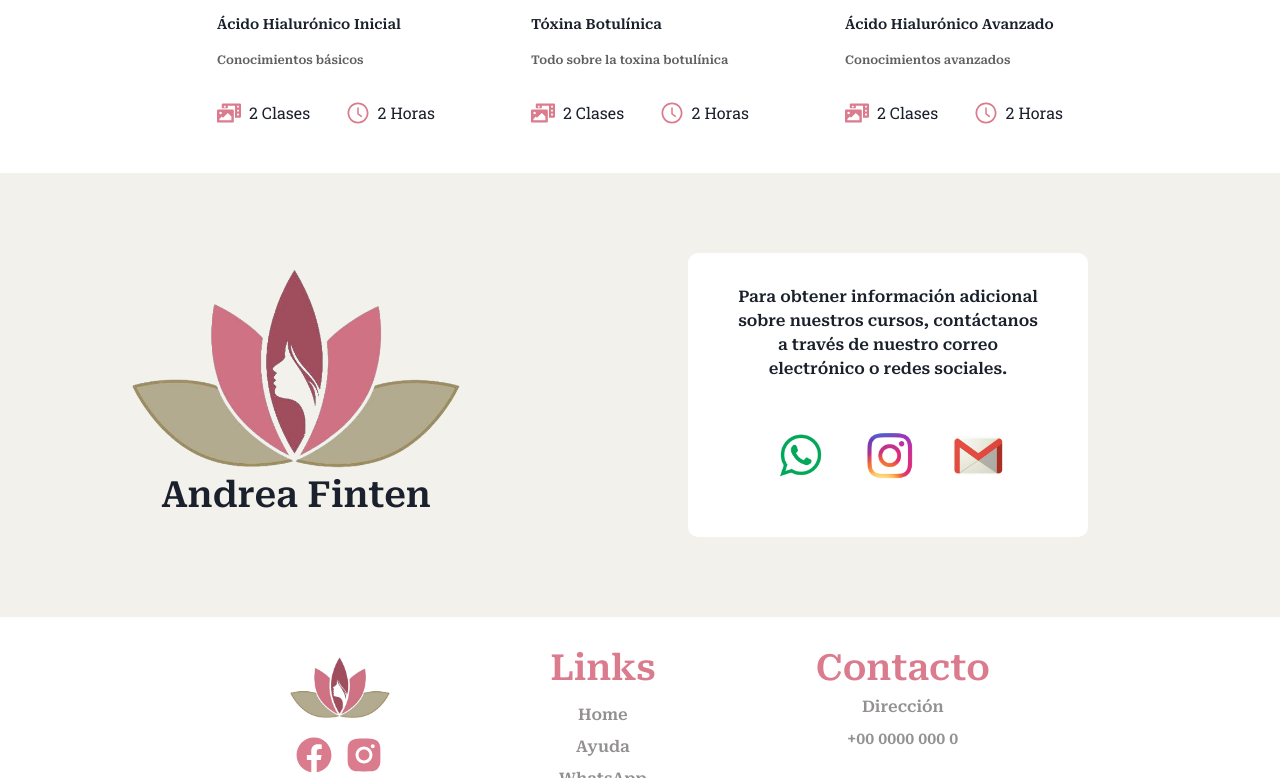
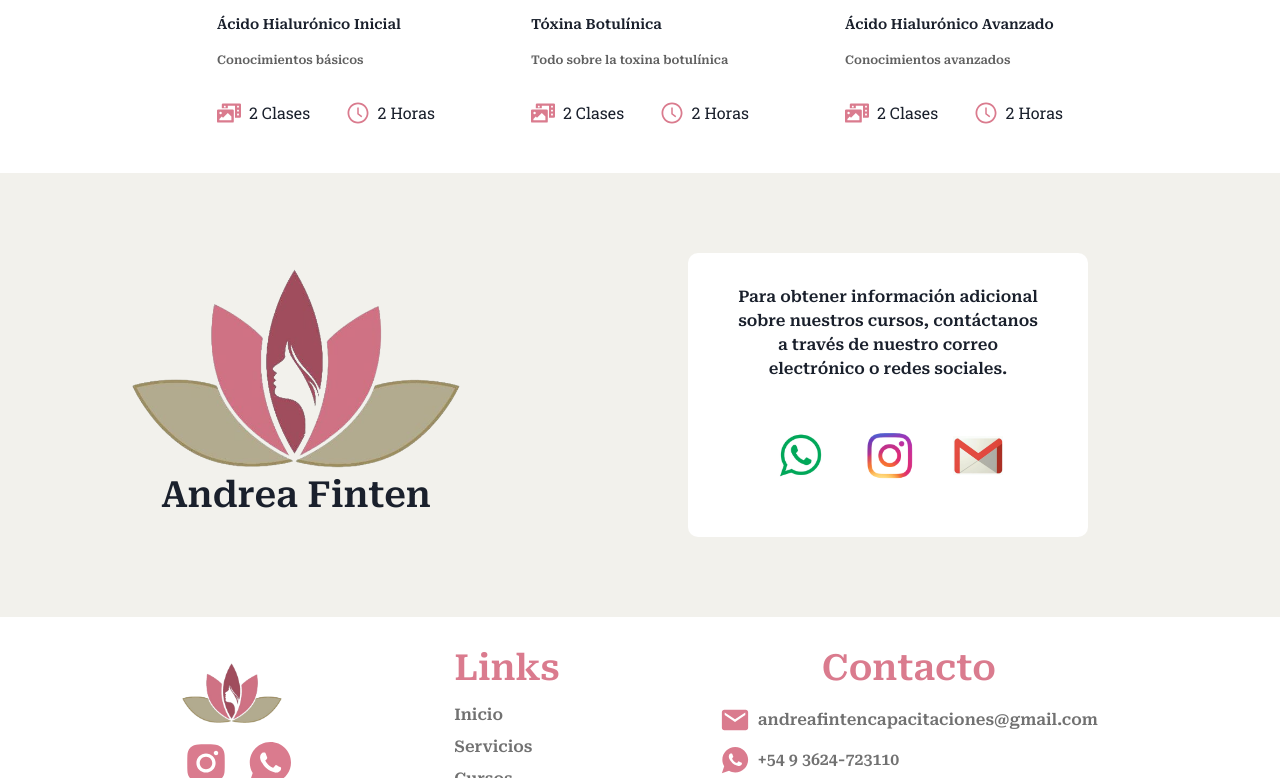
Before and after one commit to RudeBoyS2/andrea-finten, a Next.js app: page / in a window 1280 px wide. Shown: the part 2022-2800 px from the top of the page. Built offline with nearby package versions, Linux system fonts and the light colour scheme; no server answers.

Commit message:
botones funcionales

```diff
--- a/src/components/NavbarLinkScroll.tsx
+++ b/src/components/NavbarLinkScroll.tsx
@@ -6,10 +6,12 @@ import styles from "../styles/ActiveClass.module.css";
 type Props = {
   path: string;
   text: string;
-  callback?: () => void
+  callback?: () => void;
+  fontFamily?: string;
+  color: string
 };
 
-const NavbarLinkScroll: React.FC<Props> = ({ path, text, callback }) => {
+const NavbarLinkScroll: React.FC<Props> = ({ path, text, callback, fontFamily, color }) => {
   const router = useRouter();
   const theme = useTheme();
   return (
@@ -29,7 +31,7 @@ const NavbarLinkScroll: React.FC<Props> = ({ path, text, callback }) => {
           transition: 'all 0.2s ease'
         }}
       >
-        <Text _hover={{ color: '#944141' }}>{text}</Text>
+        <Text _hover={{ color: '#944141' }} fontFamily={fontFamily} color={color}>{text}</Text>
       </Box>
     </>
   );
--- a/src/components/sections/ContactSection.tsx
+++ b/src/components/sections/ContactSection.tsx
@@ -4,6 +4,7 @@ import {
     HStack,
     Image,
     Input,
+    Link,
     Text,
     VStack,
 } from "@chakra-ui/react";
@@ -11,6 +12,7 @@ import React from "react";
 import ChakraNextImage from "../ChakraNextImage";
 
 const ContactSection: React.FC = () => {
+    //5493625243921
     return (
         <>
             <Flex
@@ -34,7 +36,12 @@ const ContactSection: React.FC = () => {
                             fit="contain"
                             alt="logo"
                         />
-                        <Text fontFamily="primary" gap="3" fontSize="4xl" textAlign='center'>
+                        <Text
+                            fontFamily="primary"
+                            gap="3"
+                            fontSize="4xl"
+                            textAlign="center"
+                        >
                             Andrea Finten
                         </Text>
                     </Flex>
@@ -57,30 +64,43 @@ const ContactSection: React.FC = () => {
                         p="2rem"
                         rounded="10px"
                     >
-                        <Text mb="1rem" w='90%'>
+                        <Text mb="1rem" w="90%">
                             Para obtener información adicional sobre nuestros
                             cursos, contáctanos a través de nuestro correo
                             electrónico o redes sociales.
                         </Text>
                         <HStack spacing={10}>
+                            <Link href="https://wa.link/184mf9" isExternal>
                                 <ChakraNextImage
                                     src="/icons/wpp.png"
                                     h="100px"
                                     w="50px"
                                     fit="contain"
                                 />
+                            </Link>
+                            <Link
+                                href="https://www.instagram.com/andrea_finten_odontologa/"
+                                isExternal
+                            >
                                 <ChakraNextImage
                                     src="/icons/ig.png"
                                     h="100px"
                                     w="50px"
                                     fit="contain"
                                 />
+                            </Link>
+
+                            <Link
+                                href="mailto:andreafintencapacitaciones@gmail.com"
+                                isExternal
+                            >
                                 <ChakraNextImage
                                     src="/icons/gmail.png"
                                     h="100px"
                                     w="50px"
                                     fit="contain"
                                 />
+                            </Link>
                         </HStack>
                     </VStack>
                 </Flex>
--- a/src/components/sections/Hero.tsx
+++ b/src/components/sections/Hero.tsx
@@ -8,6 +8,7 @@ import {
     Text,
 } from "@chakra-ui/react";
 import React from "react";
+import { Link } from "react-scroll";
 
 const Hero: React.FC = () => {
     return (
@@ -57,7 +58,10 @@ const Hero: React.FC = () => {
                         <Button bg="#dedede" color="#202020" _hover={{ transform: 'scale(1.1)' }} _active={{}}>
                             Consultar
                         </Button>
+                        <Box as={Link} to='courses' spy={true} smooth={true}>
+
                         <Button bg='secondary' color='#fff' _hover={{ transform: 'scale(1.1)' }} _active={{}}>Ver cursos</Button>
+                        </Box>
                     </Flex>
                 </Flex>
                 <Flex justifyContent='center'>
--- a/src/pages/index.tsx
+++ b/src/pages/index.tsx
@@ -8,6 +8,7 @@ import {
     Input,
     HStack,
     Icon,
+    Link,
 } from "@chakra-ui/react";
 import type { NextPage } from "next";
 import { getSession } from "next-auth/react";
@@ -18,8 +19,9 @@ import CoursesSection from "../components/sections/CoursesSection";
 import ContactSection from "../components/sections/ContactSection";
 import NavbarIndex from "../components/NavbarIndex";
 import { AiFillInstagram } from "react-icons/ai";
-import { FaFacebook } from "react-icons/fa";
-
+import NavbarLinkScroll from "../components/NavbarLinkScroll";
+import { CiMail } from "react-icons/ci";
+import { IoLogoWhatsapp, IoMdMail } from "react-icons/io";
 const Home: NextPage = () => {
     return (
         <>
@@ -48,17 +50,27 @@ const Home: NextPage = () => {
                 >
                     <Flex flexDir="column">
                         <Image src="/assets/flor.png" w="100px" alt="logo" />
-                        <Flex justify="space-around" align="center" mt="1rem">
+                        <Flex justify="space-around" align="center" mt="1rem" gap='1rem'>
+                            <Link
+                                href="https://www.instagram.com/andrea_finten_odontologa/"
+                                isExternal
+                            >
                                 <Icon
-                                as={FaFacebook}
-                                fontSize="4xl"
+                                    as={AiFillInstagram}
+                                    fontSize="5xl"
                                     fill="#DA7B8E"
                                 />
+                            </Link>
+                            <Link
+                                href="https://wa.link/184mf9"
+                                isExternal
+                            >
                                 <Icon
-                                as={AiFillInstagram}
-                                fontSize="42px"
+                                    as={IoLogoWhatsapp}
+                                    fontSize="5xl"
                                     fill="#DA7B8E"
                                 />
+                            </Link>
                         </Flex>
                     </Flex>
                     <Flex flexDir="column" gap=".5rem" mb="auto">
@@ -70,33 +82,32 @@ const Home: NextPage = () => {
                         >
                             Links
                         </Text>
-                        <Text
+                        <NavbarLinkScroll
+                            text="Inicio"
+                            path="index"
                             fontFamily="primary"
-                            color="#939090"
-                            fontSize="md"
-                            textAlign='center'
-                        >
-                            Home
-                        </Text>
-                        <Text
+                            color="#717171"
+                        />
+                        <NavbarLinkScroll
+                            text="Servicios"
+                            path="services"
                             fontFamily="primary"
-                            color="#939090"
-                            fontSize="md"
-                            textAlign='center'
-                        >
-                            Ayuda
-                        </Text>
-                        <Text
+                            color="#717171"
+                        />
+                        <NavbarLinkScroll
+                            text="Cursos"
+                            path="courses"
                             fontFamily="primary"
-                            color="#939090"
-                            fontSize="md"
-                            textAlign='center'
-                        >
-                            WhatsApp
-                        </Text>
+                            color="#717171"
+                        />
                     </Flex>
 
-                    <Flex flexDir="column" mb="auto">
+                    <Flex
+                        flexDir="column"
+                        mb="auto"
+                        fontFamily="primary"
+                        gap=".6rem"
+                    >
                         <Text
                             fontSize="4xl"
                             textAlign="center"
@@ -105,23 +116,37 @@ const Home: NextPage = () => {
                         >
                             Contacto
                         </Text>
-                        <Text
-                            fontFamily="primary"
-                            color="#939090"
-                            fontSize="md"
-                            textAlign='center'
-                        >
-                            Dirección
+
+                        <HStack>
+                            <Icon
+                                as={IoMdMail}
+                                fontSize="3xl"
+                                fill="secondary"
+                            />
+                            <Text textAlign="center" color="#717171">
+                                andreafintencapacitaciones@gmail.com
                             </Text>
-                        <Text
-                            fontFamily="primary"
-                            color="#939090"
-                            fontSize="md"
-                            mt=".5rem"
-                            textAlign='center'
-                        >
-                            +00 0000 000 0
+                        </HStack>
+                        <HStack>
+                            <Icon
+                                as={IoLogoWhatsapp}
+                                fontSize="3xl"
+                                fill="secondary"
+                            />
+                            <Text textAlign="center" color="#717171">
+                                +54 9 3624-723110
                             </Text>
+                        </HStack>
+                        <HStack>
+                            <Icon
+                                as={AiFillInstagram}
+                                fontSize="3xl"
+                                fill="secondary"
+                            />
+                            <Text textAlign="center" color="#717171">
+                                @andrea_finten_odontologa
+                            </Text>
+                        </HStack>
                     </Flex>
                 </Flex>
             </Flex>
```
Lines whose indentation alone changed are shown as unchanged.
